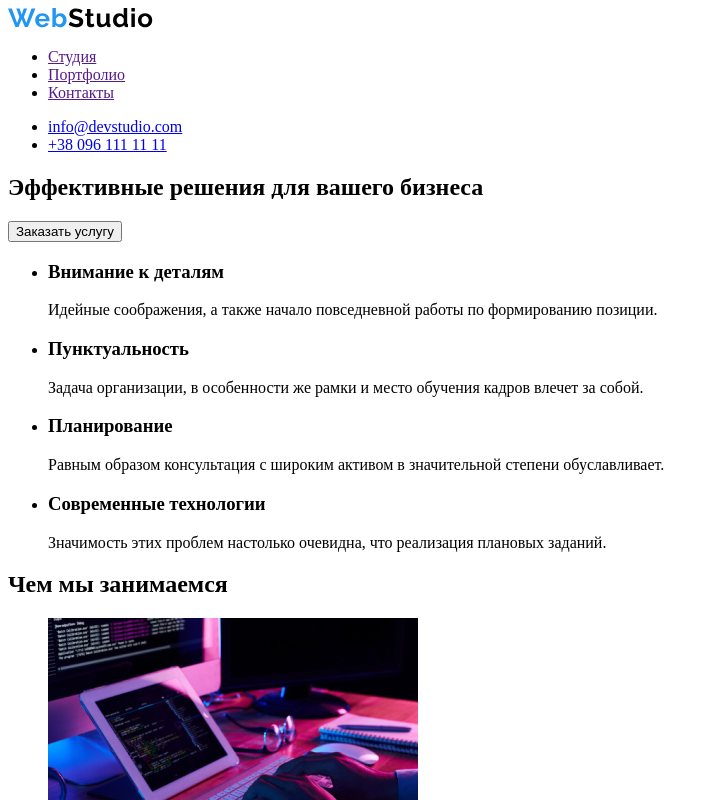
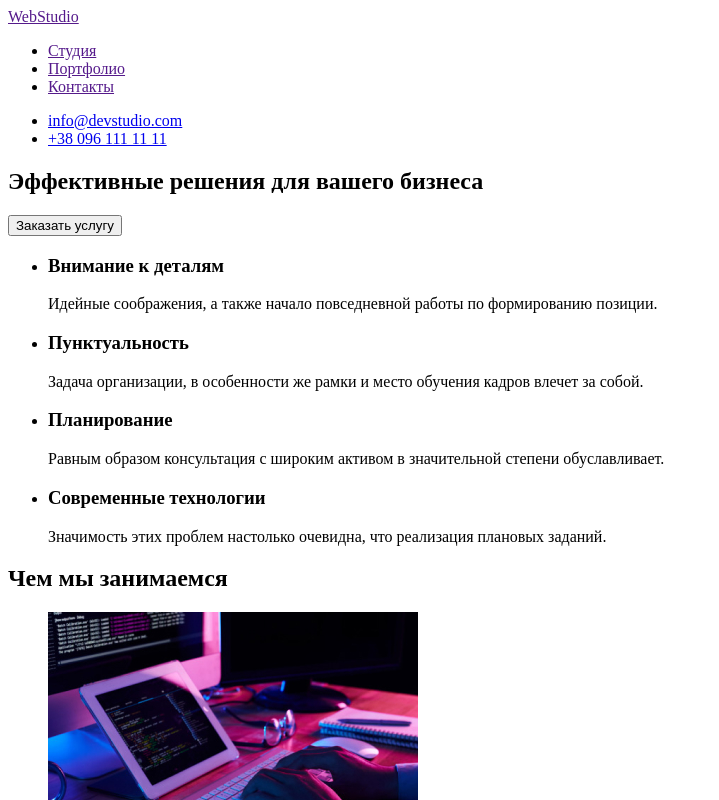
Before and after one commit to KaterynaBoikova/goit-markup-hw-01, a plain HTML site: page index.html in a window 1280 px wide. Shown: the top 800 px of the page, without its empty margins (0-719 px from the left). Drawn offline with Linux system fonts and the light colour scheme.

Commit message:
logo text

```diff
--- a/index.html
+++ b/index.html
@@ -8,9 +8,7 @@
   <body>
     <header>
       <nav>
-        <a href=""
-          ><img src="./images/WebStudio.svg" alt="WebStudioLogo" width="145"
-        /></a>
+        <a href="">WebStudio</a>
         <ul>
           <li><a href="">Студия</a></li>
           <li><a href="">Портфолио</a></li>
@@ -138,9 +136,7 @@
     <footer>
       <ul>
         <li>
-          <a href=""
-            ><img src="./images/WebStudio1.svg" alt="WebStudioLogo" width="145"
-          /></a>
+          <a href="">WebStudio</a>
         </li>
         <li>г. Киев, пр-т Леси Украинки, 26</li>
         <li><a href="mailto:info@devstudio.com">info@devstudio.com</a></li>
```
